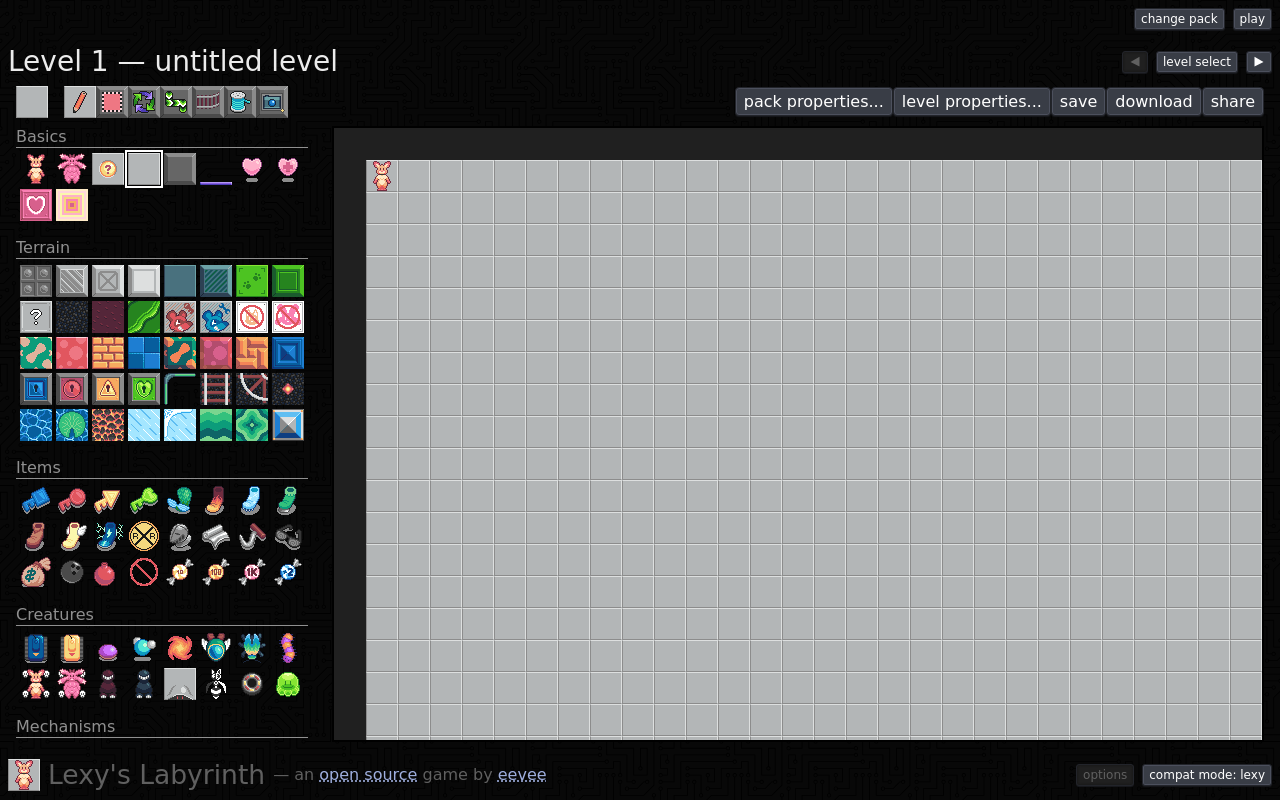
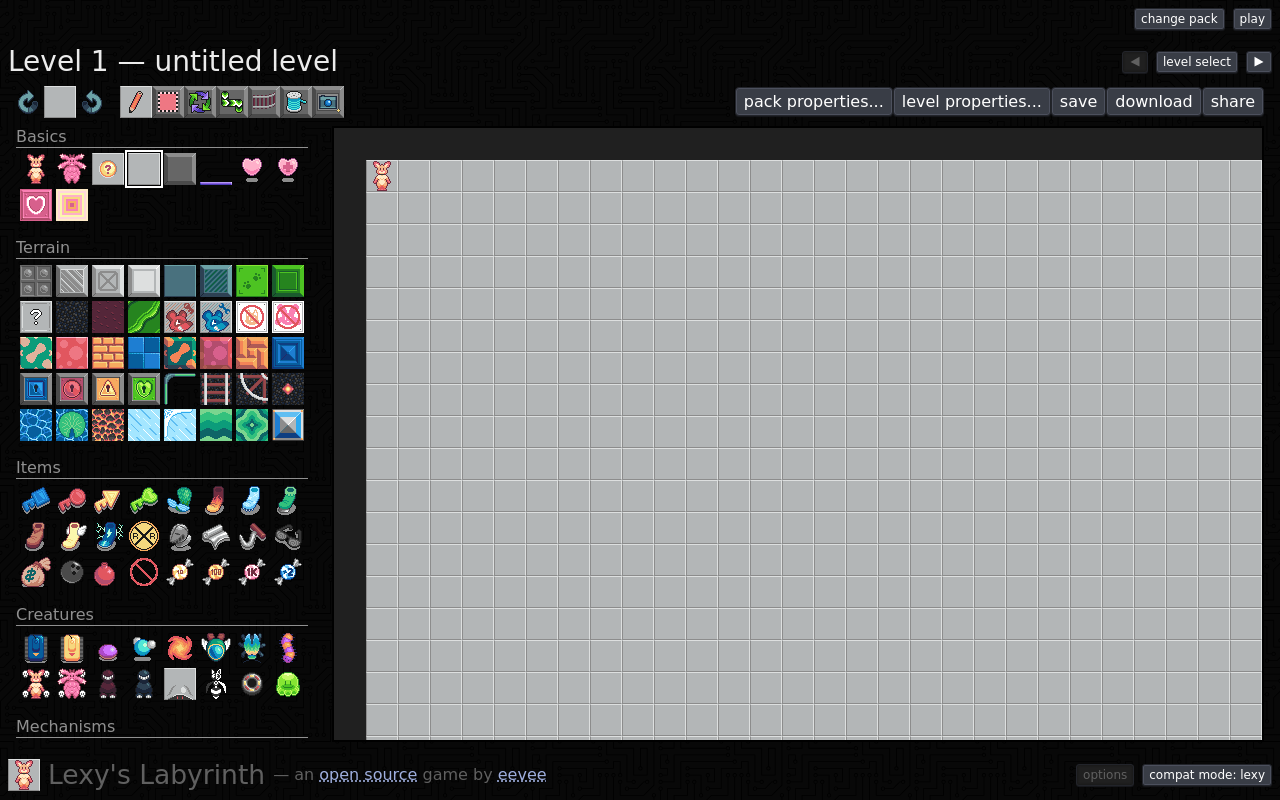
Before and after one commit to eevee/lexys-labyrinth, a plain HTML site: page index.html in a window 1280 px wide. Both pictures are taken after a click on the button "new pack". Drawn offline with Linux system fonts and the light colour scheme; no server answers.

Commit message:
Add physical rotation buttons

```diff
--- a/js/main-editor.js
+++ b/js/main-editor.js
@@ -2317,14 +2317,28 @@ export class Editor extends PrimaryView {
         });
 
         // Toolbox
-        // Selected tile
-        this.selected_tile_el = this.root.querySelector('.controls #editor-tile');
+        // Selected tile and rotation buttons
+        this.selected_tile_el = mk('div');
+        this.selected_tile_el.id = 'editor-tile';
         this.selected_tile_el.addEventListener('click', ev => {
             if (this.palette_selection && TILES_WITH_PROPS[this.palette_selection.type.name]) {
                 // FIXME use tile bounds
                 this.open_tile_prop_overlay(this.palette_selection, ev.clientX, ev.clientY);
             }
         });
+        // TODO ones for the palette too??
+        this.palette_rotation_index = 0;
+        this.palette_actor_direction = 'south';
+        let rotate_right_button = mk('button.--image', {type: 'button'}, mk('img', {src: '/icons/rotate-right.png'}));
+        rotate_right_button.addEventListener('click', ev => {
+            this.rotate_tile_right(this.palette_selection);
+        });
+        let rotate_left_button = mk('button.--image', {type: 'button'}, mk('img', {src: '/icons/rotate-left.png'}));
+        rotate_left_button.addEventListener('click', ev => {
+            this.rotate_tile_left(this.palette_selection);
+        });
+        this.root.querySelector('.controls').append(
+            mk('div.editor-tile-controls', rotate_right_button, this.selected_tile_el, rotate_left_button));
         // Tools themselves
         let toolbox = mk('div.icon-button-set', {id: 'editor-toolbar'});
         this.root.querySelector('.controls').append(toolbox);
@@ -2355,15 +2369,6 @@ export class Editor extends PrimaryView {
             this.select_tool(button.getAttribute('data-tool'));
         });
 
-        // Rotation buttons, which affect both the palette tile and the entire palette
-        this.palette_rotation_index = 0;
-        this.palette_actor_direction = 'south';
-        let rotate_left_button = mk('button.--image', {type: 'button'}, mk('img', {src: '/icons/rotate-left.png'}));
-        rotate_left_button.addEventListener('click', ev => {
-            this.rotate_palette_left();
-        });
-        // TODO finish this up: this.root.querySelector('.controls').append(rotate_left_button);
-
         // Toolbar buttons for saving, exporting, etc.
         let button_container = mk('div.-buttons');
         this.root.querySelector('.controls').append(button_container);
--- a/style.css
+++ b/style.css
@@ -83,6 +83,15 @@ button.--button-glow-ok {
 }
 button.--button-glow {
     transition: background-color 0.5s ease-out;
+}
+button.--image {
+    padding: 0;
+    border: none;
+    background: none;
+    box-shadow: none;
+}
+button.--image img {
+    display: block;
 }
 h1, h2, h3, h4, h5, h6 {
     font-weight: normal;
@@ -1503,8 +1512,11 @@ body.--debug #player-debug {
     align-items: center;
     column-gap: 1em;
 }
-#editor .controls #editor-tile {
+#editor .controls .editor-tile-controls {
     grid-area: tile;
+    display: flex;
+    align-items: center;
+    gap: 0.25em;
 }
 #editor .controls #editor-tile canvas {
     display: block;
```
Also changed, not shown: icons/rotate-left.png (added), icons/rotate-right.png (added).
